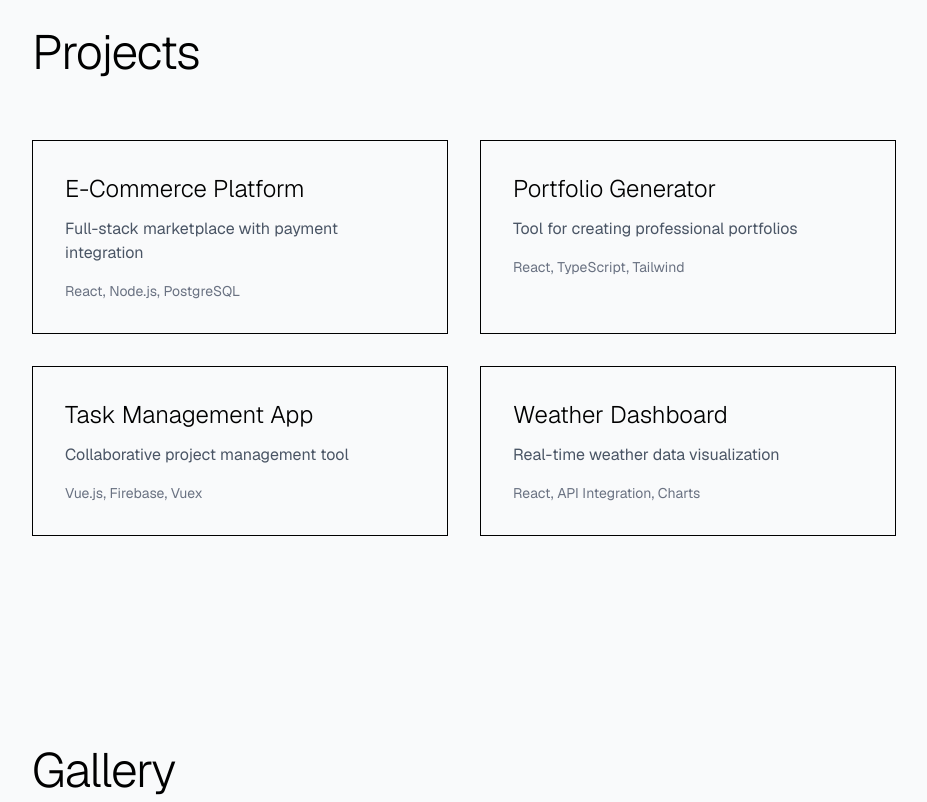
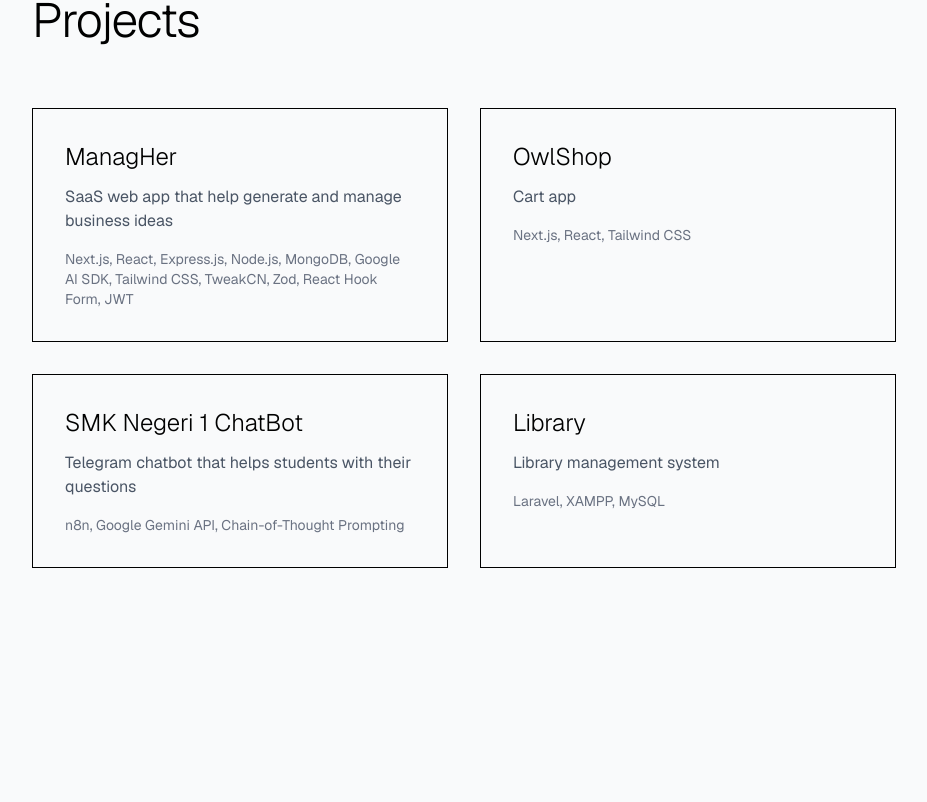
Before and after one commit to brmandw/me, a Next.js app: page / in a window 1280 px wide. Shown: the part 918-1720 px from the top of the page, without its empty margins (304-1231 px from the left). Built offline with nearby package versions, Linux system fonts and the light colour scheme.

Commit message:
refactor(page): update projects section and comment out gallery

```diff
--- a/src/app/page.js
+++ b/src/app/page.js
@@ -637,24 +637,24 @@
             <div className="grid grid-cols-1 md:grid-cols-2 gap-6 md:gap-8">
               {[
                 {
-                  title: 'E-Commerce Platform',
-                  description: 'Full-stack marketplace with payment integration',
-                  tech: 'React, Node.js, PostgreSQL',
+                  title: 'ManagHer',
+                  description: 'SaaS web app that help generate and manage business ideas',
+                  tech: 'Next.js, React, Express.js, Node.js, MongoDB, Google AI SDK, Tailwind CSS, TweakCN, Zod, React Hook Form, JWT',
                 },
                 {
-                  title: 'Portfolio Generator',
-                  description: 'Tool for creating professional portfolios',
-                  tech: 'React, TypeScript, Tailwind',
+                  title: 'OwlShop',
+                  description: 'Cart app',
+                  tech: 'Next.js, React, Tailwind CSS',
                 },
                 {
-                  title: 'Task Management App',
-                  description: 'Collaborative project management tool',
-                  tech: 'Vue.js, Firebase, Vuex',
+                  title: 'SMK Negeri 1 ChatBot',
+                  description: 'Telegram chatbot that helps students with their questions',
+                  tech: 'n8n, Google Gemini API, Chain-of-Thought Prompting',
                 },
                 {
-                  title: 'Weather Dashboard',
-                  description: 'Real-time weather data visualization',
-                  tech: 'React, API Integration, Charts',
+                  title: 'Library',
+                  description: 'Library management system',
+                  tech: 'Laravel, XAMPP, MySQL',
                 },
               ].map((project, index) => (
                 <div
@@ -672,7 +672,7 @@
           </div>
         </section>
 
-        <section id="gallery" className="min-h-screen flex items-center px-4 md:px-20 py-16 bg-gray-50">
+        {/* <section id="gallery" className="min-h-screen flex items-center px-4 md:px-20 py-16 bg-gray-50">
           <div className="w-full max-w-6xl">
             <h2 className="text-4xl md:text-5xl font-light mb-12 md:mb-16 tracking-tight">Gallery</h2>
             <div className="grid grid-cols-1 md:grid-cols-2 lg:grid-cols-3 gap-4 md:gap-6">
@@ -757,7 +757,7 @@
               ))}
             </div>
           </div>
-        </section>
+        </section> */}
 
         <section id="contact" className="min-h-screen flex items-center px-4 md:px-20 py-16 bg-gray-50">
           <div className="flex flex-col items-center justify-center w-full max-w-5xl">
```
